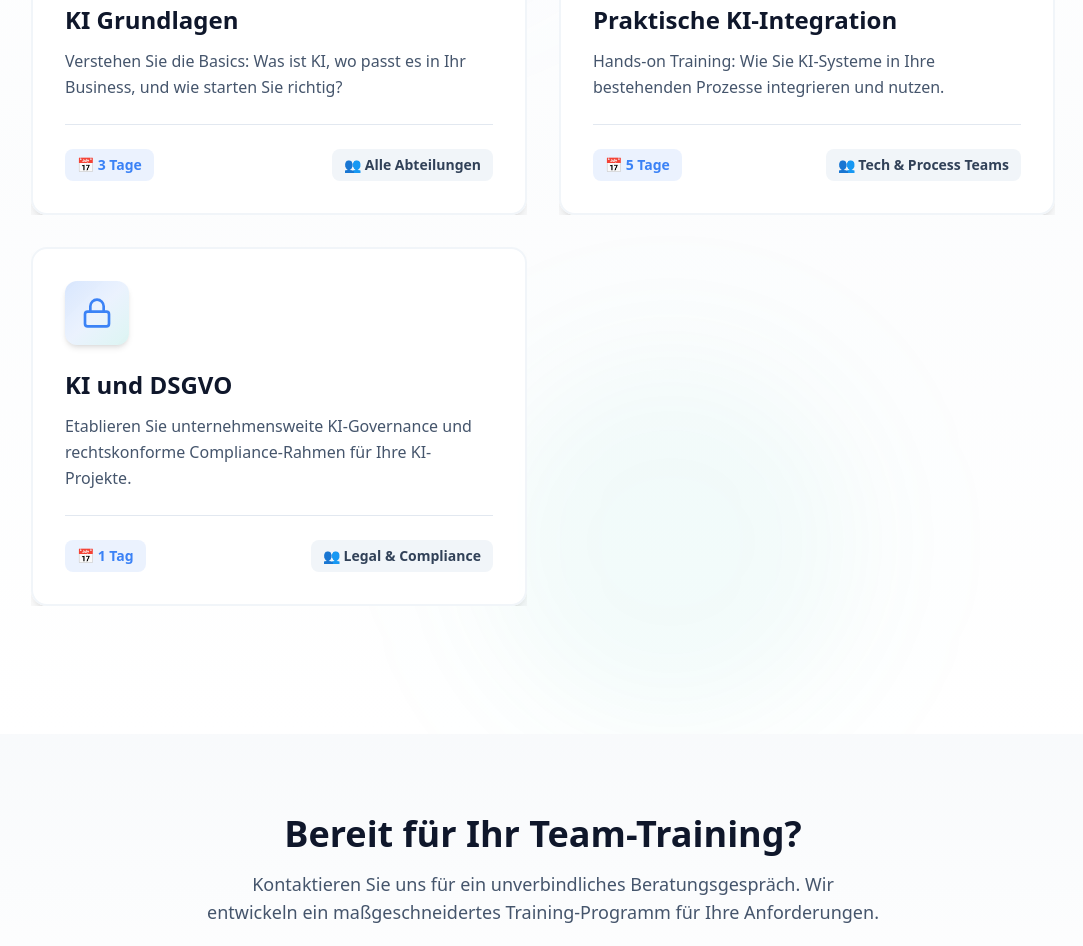
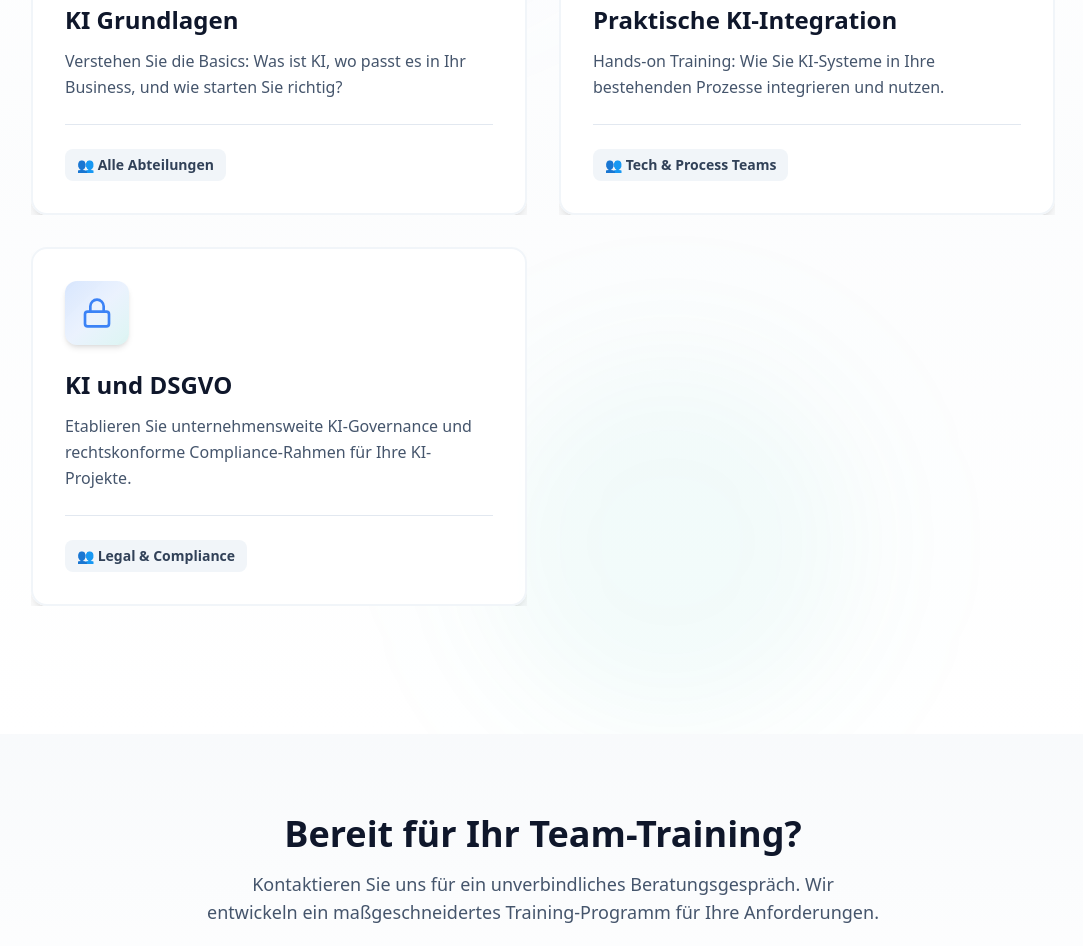
Before and after one commit to bf-2026/boedefuelling.com, a React (Vite) app: page /trainings in a window 1280 px wide. Shown: the part 1060-2006 px from the top of the page, without its empty margins (97-1180 px from the left). Built offline with nearby package versions, Linux system fonts and the light colour scheme.

Commit message:
Trainings duration rausgenommen

```diff
--- a/src/sections/pages/Services.tsx
+++ b/src/sections/pages/Services.tsx
@@ -16,7 +16,6 @@ export default function KIDatenanalysePage() {
           icon: Database,
           title: "Retrieval-Augmented Generation (RAG)",
           description: "Moderne RAG-Architekturen für präzise, faktenbasierte KI-Antworten aus Ihren Unternehmensdaten.",
-          price: "ab 40.000€",
           features: ["Vector Database", "Embedding Pipeline", "Hybrid Search", "Context Optimization"],
           details: {
             overview: "RAG kombiniert die Stärken von Retrieval-Systemen und Generativen Modellen für präzise, halluzinationsfreie Antworten basierend auf Ihren Unternehmensdaten. Wir implementieren production-ready RAG-Systeme mit Advanced Retrieval, Hybrid Search und optimiertem Context Management.",
@@ -41,7 +40,6 @@ export default function KIDatenanalysePage() {
           icon: Cpu,
           title: "Multi-Agent KI-Systeme",
           description: "Orchestrierung autonomer KI-Agenten für komplexe, mehrstufige Workflows und Entscheidungen.",
-          price: "ab 50.000€",
           features: ["Agent Orchestration", "Tool Integration", "State Management", "Workflow Automation"],
           details: {
             overview: "Multi-Agent-Systeme ermöglichen KI-Lösungen für komplexe Aufgaben, die mehrere Schritte, Tools und Entscheidungen erfordern. Wir implementieren orchestrierte Agent-Systeme mit AutoGen, CrewAI oder LangGraph, die autonom komplexe Workflows abarbeiten.",
@@ -66,7 +64,6 @@ export default function KIDatenanalysePage() {
           icon: Cpu,
           title: "KI Agent Pilotprojekt",
           description: "Entwicklung autonomer KI-Agenten zur Automatisierung komplexer Prozessketten.",
-          price: "ab 25.000€",
           features: ["Agent Development", "Process Automation", "Tool Integration", "Validation"]
         }
       ]
@@ -81,21 +78,18 @@ export default function KIDatenanalysePage() {
           icon: MessageSquare,
           title: "Firmeninterner KI-Chatbot",
           description: "DSGVO-konformer Enterprise-Chatbot mit tiefem Verständnis Ihrer Dokumente und Daten.",
-          price: "ab 30.000€",
           features: ["Secure Deployment", "Document Understanding", "Context Awareness", "Integration APIs"]
         },
         {
           icon: Brain,
           title: "Azure AI Foundry Setup",
           description: "Aufbau einer sicheren, skalierbaren und compliance-konformen KI-Plattform auf Azure.",
-          price: "ab 30.000€",
           features: ["Platform Setup", "Security Config", "MLOps Pipeline", "Governance"]
         },
         {
           icon: BarChart3,
           title: "Controlling Cockpit",
           description: "Vollautomatisierte tagesaktuelle KPIs und Power BI Dashboards in wenigen Wochen.",
-          price: "ab 50.000€",
           features: ["Automated KPIs", "Real-time Dashboards", "Self-Service BI", "Mobile Access"]
         }
       ]
@@ -110,7 +104,6 @@ export default function KIDatenanalysePage() {
           icon: Phone,
           title: "KI Support & Wartung (24/7)",
           description: "Professioneller 24/7 Support für Ihre produktiven KI-Systeme mit SLA-Garantien.",
-          price: "ab 5.000€/Monat",
           features: ["24/7 Monitoring", "Incident Response", "Performance Optimization", "Continuous Improvement"],
           details: {
             overview: "Produktive KI-Systeme brauchen kontinuierliche Überwachung, schnelle Incident Response und proaktive Optimierung. Unser Managed Service bietet 24/7 Support mit SLA-Garantien, damit Ihre KI-Systeme zuverlässig laufen und sich kontinuierlich verbessern.",
@@ -203,12 +196,9 @@ export default function KIDatenanalysePage() {
                   >
                     <div className={`absolute inset-0 bg-gradient-to-br ${category.color} rounded-2xl blur-xl opacity-0 group-hover:opacity-100 transition-all duration-500`} />
                     <div className="relative h-full p-6 bg-white rounded-2xl border-2 border-slate-100 group-hover:border-brand-primary/30 transition-all duration-300 shadow-lg group-hover:shadow-xl flex flex-col">
-                      <div className="flex items-start justify-between mb-4">
+                      <div className="flex items-start mb-4">
                         <div className="p-3 bg-slate-900 rounded-lg group-hover:scale-110 transition-transform duration-300">
                           <Icon className="w-6 h-6 text-white" />
-                        </div>
-                        <div className="px-3 py-1.5 bg-slate-900 rounded-lg shrink-0">
-                          <span className="text-sm font-bold text-white whitespace-nowrap">{service.price}</span>
                         </div>
                       </div>
 
@@ -264,9 +254,6 @@ export default function KIDatenanalysePage() {
             <div className="p-8 md:p-12 max-h-[85vh] overflow-y-auto">
               {/* Header */}
               <div className="mb-8">
-                <div className="inline-block px-4 py-2 bg-brand-primary/10 rounded-full mb-4">
-                  <span className="text-brand-primary font-bold text-2xl">{selectedOffering.price}</span>
-                </div>
                 <h2 className="text-3xl md:text-4xl font-bold text-slate-900 mb-4">
                   {selectedOffering.title}
                 </h2>
--- a/src/sections/pages/Trainings.tsx
+++ b/src/sections/pages/Trainings.tsx
@@ -8,21 +8,18 @@ export default function TrainingsPage() {
       icon: BookOpen,
       title: "KI Grundlagen",
       description: "Verstehen Sie die Basics: Was ist KI, wo passt es in Ihr Business, und wie starten Sie richtig?",
-      duration: "3 Tage",
       target: "Alle Abteilungen",
     },
     {
       icon: Zap,
       title: "Praktische KI-Integration",
       description: "Hands-on Training: Wie Sie KI-Systeme in Ihre bestehenden Prozesse integrieren und nutzen.",
-      duration: "5 Tage",
       target: "Tech & Process Teams",
     },
     {
       icon: Lock,
       title: "KI und DSGVO",
       description: "Etablieren Sie unternehmensweite KI-Governance und rechtskonforme Compliance-Rahmen für Ihre KI-Projekte.",
-      duration: "1 Tag",
       target: "Legal & Compliance",
     },
   ];
@@ -136,15 +133,10 @@ export default function TrainingsPage() {
                       {training.description}
                     </p>
 
-                    <div className="pt-6 border-t border-slate-200 space-y-3">
-                      <div className="flex items-center justify-between">
-                        <span className="inline-flex items-center gap-2 px-3 py-1.5 bg-brand-primary/10 text-brand-primary text-sm font-semibold rounded-lg">
-                          📅 {training.duration}
-                        </span>
-                        <span className="inline-flex items-center gap-2 px-3 py-1.5 bg-slate-100 text-slate-700 text-sm font-semibold rounded-lg">
-                          👥 {training.target}
-                        </span>
-                      </div>
+                    <div className="pt-6 border-t border-slate-200">
+                      <span className="inline-flex items-center gap-2 px-3 py-1.5 bg-slate-100 text-slate-700 text-sm font-semibold rounded-lg">
+                        👥 {training.target}
+                      </span>
                     </div>
                   </div>
                 </motion.div>
```
